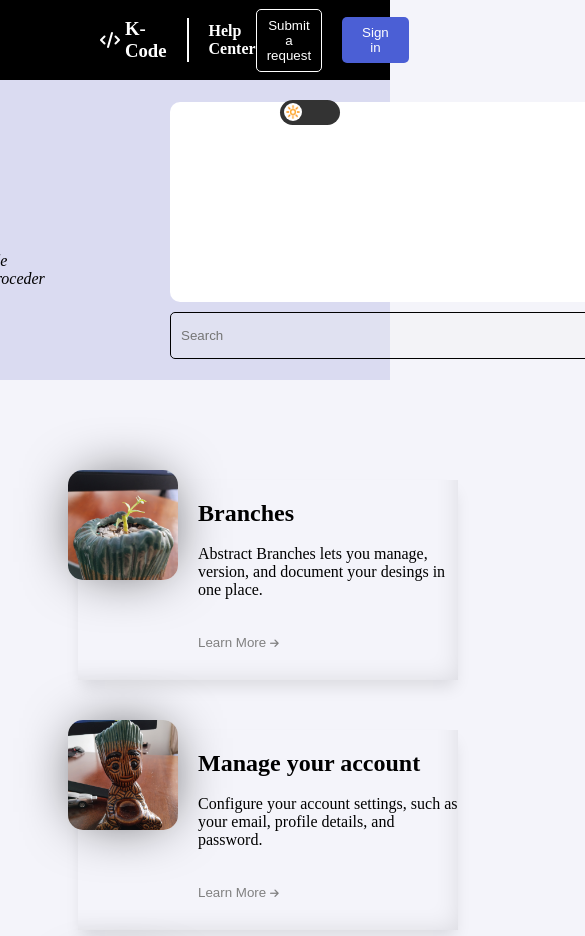
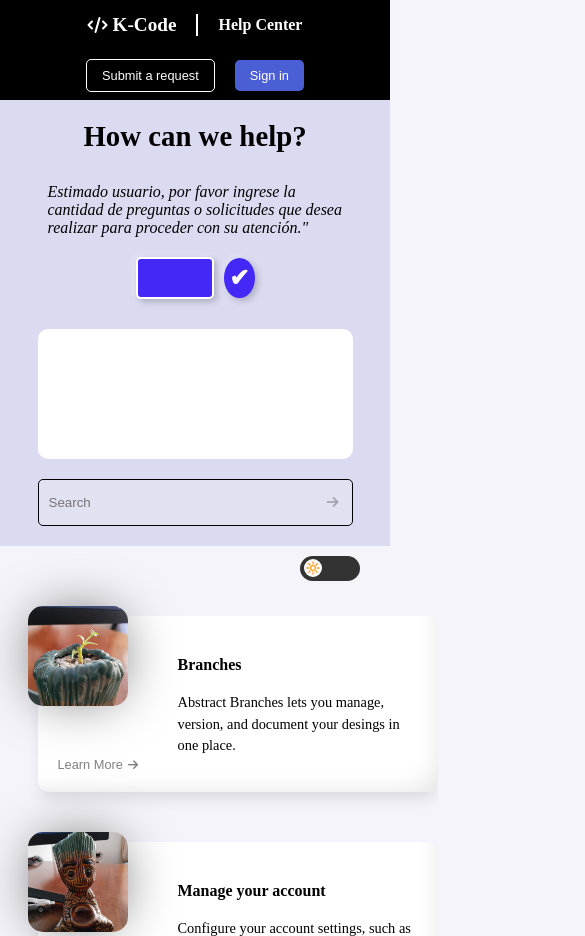
Before and after one commit to kevin0513a/LandingPage, a website: page index.html in a window 390 px wide. Shown: the top 936 px of the page, 585 px wide, since content can reach past the window. Drawn offline with Linux system fonts and the light colour scheme.

Commit message:
Web responsive, muchas modificaciones en el CSS

```diff
--- a/index.html
+++ b/index.html
@@ -19,15 +19,6 @@
 </head>
 
 <body>
-    <!-- Aqui el switch para cambiar de tema -->
-    <div class="container-switch">
-        <label class="toggle" for="switch">
-            <input type="checkbox" id="switch">
-            <span class="slider"></span>
-        </label>
-    </div>
-    <!-- Aqui termina el switch para cambiar de tema <-- -->
-
     <!-- Inicio del header -->
     <header>
         <section class="container-logo-header">
@@ -75,7 +66,14 @@
         </section>
     </div>
     <!-- Fin del title main -->
-
+    <!-- Aqui el switch para cambiar de tema -->
+    <div class="container-switch">
+        <label class="toggle" for="switch">
+            <input type="checkbox" id="switch">
+            <span class="slider"></span>
+        </label>
+    </div>
+    <!-- Aqui termina el switch para cambiar de tema <-- -->
     <!-- inicio del main -->
     <div class="container-main">
         <section class="main">
--- a/styles.css
+++ b/styles.css
@@ -11,7 +11,6 @@
 /* Estilos generales de la Landing Page --> */
 body {
     background-color: #f4f4fa;
-
 }
 
 /* Final de estilos generales <-- */
@@ -19,23 +18,28 @@ body {
 /* Estilos del header --> */
 header {
     display: flex;
+    align-items: center;
     background-color: black;
     width: 100%;
     color: white;
-    height: 80px;
+    height: 100px;
+    padding: 0 30px;
+    /* Añadir padding para espacio */
 }
 
 .container-logo-header {
-    width: 50%;
     display: flex;
     align-items: center;
+    /*verticalmente */
+    justify-content: flex-start;
+    /*horizontalmente */
     gap: 20px;
-    margin-left: 100px;
+    flex: 1;
+    /* Crece para llenar el espacio disponible */
 }
 
 .container-logo {
     display: flex;
-    flex-direction: row;
     align-items: center;
     gap: 5px;
 }
@@ -43,6 +47,8 @@ header {
 .container-logo h1 {
     padding-right: 20px;
     border-right: 2px solid white;
+    font-size: 1.2rem;
+    /* Tamaño relativo */
 }
 
 .container-logo-header p {
@@ -50,48 +56,39 @@ header {
 }
 
 .container-buttons-header {
-    width: 50%;
     display: flex;
     align-items: center;
     justify-content: flex-end;
-    margin-right: 100px;
     gap: 20px;
+    flex: 1;
+}
+
+.container-buttons-header button {
+    padding: 8px 15px;
+    border-radius: 5px;
+    border: none;
+    transition: all ease-in-out .3s;
+    font-size: .8rem;
+    /* Tamaño relativo */
 }
 
 .container-buttons-header button:first-child {
-    padding-left: 10px;
-    padding-right: 10px;
-    padding-top: 8px;
-    padding-bottom: 8px;
-    border-radius: 5px;
-    border: 1px solid white;
     background-color: transparent;
     color: white;
-    transition: all ease-in-out .3s;
+    border: 1px solid white;
 }
 
 .container-buttons-header button:last-child {
-    padding-left: 20px;
-    padding-right: 20px;
-    padding-top: 8px;
-    padding-bottom: 8px;
-    border-radius: 5px;
     background-color: #4b5fd5;
     color: white;
-    border: none;
-    transition: all ease-in-out .3s;
 }
 
 .container-buttons-header button:first-child:hover {
     background-color: #4b5fd5;
-    color: white;
-    border: none;
 }
 
 .container-buttons-header button:last-child:hover {
     background-color: #3a4fbc;
-    color: white;
-    border: none;
 }
 
 /* Final de estilos del header <-- */
@@ -100,12 +97,13 @@ header {
 /* Estilos del título Principal --> */
 .container-main-title {
     display: flex;
-    align-items: center;
+    flex-wrap: wrap;
+    /* Permite que los elementos se envuelvan */
+    align-items: flex-start;
     justify-content: center;
-    flex-direction: row;
-    gap: 100px;
+    gap: 20px;
+    padding: 20px;
     width: 100%;
-    height: 300px;
     background-color: #dadbf1;
 }
 
@@ -115,10 +113,18 @@ header {
     justify-content: center;
     flex-direction: column;
     gap: 20px;
+    flex: 1;
+    /* Ocupa el espacio disponible */
+    max-width: 500px;
+    /* Máximo ancho */
+    min-width: 300px;
+    /* Mínimo ancho para evitar que se reduzca demasiado */
 }
 
 .container-title h1 {
-    font-size: 60px;
+    font-size: clamp(1.8rem, 5vw, 3rem);
+    /* Escala el tamaño del texto */
+    text-align: center;
 }
 
 .container-text {
@@ -126,7 +132,8 @@ header {
     align-items: center;
     justify-content: center;
     flex-direction: column;
-    width: 400px;
+    max-width: 90%;
+    /* Se adapta al tamaño del contenedor */
     padding: 10px;
 }
 
@@ -139,9 +146,11 @@ header {
 }
 
 input[type="number"] {
-    width: 100px;
+    width: 80%;
+    max-width: 150px;
+    /* Máximo tamaño */
     padding: 10px;
-    font-size: 14px;
+    font-size: 1rem;
     color: #fff;
     border: 2px solid #ffffff;
     border-radius: 5px;
@@ -191,10 +200,16 @@ input[type="number"]:hover {
 
 .container-results {
     display: flex;
+    flex-direction: column;
     align-items: center;
     justify-content: center;
-    flex-direction: column;
-    gap: 10px;
+    flex: 1;
+    /* Ocupa el espacio disponible */
+    max-width: 500px;
+    /* Máximo ancho */
+    min-width: 300px;
+    /* Mínimo ancho para evitar que se reduzca demasiado */
+    gap: 20px;
 }
 
 .container-question-show {
@@ -202,41 +217,62 @@ input[type="number"]:hover {
     align-items: center;
     justify-content: center;
     background-color: #FFF;
-    width: 550px;
-    height: 200px;
+    width: 90%;
+    /* Se adapta al ancho del contenedor */
+    max-width: 100%;
+    /* Máximo ancho */
+    min-height: 130px;
+    /* Reduce la altura mínima */
     border-radius: 10px;
+    padding: 20px;
 }
+
 
 .question-show {
     display: flex;
     flex-direction: column;
     justify-content: center;
-    width: 80%;
-    height: 100%;
+    max-width: 100%;
+    /* Limita el ancho al contenedor */
+    max-height: 100%;
+    /* Limita la altura al contenedor */
+    overflow: hidden;
+    /* Asegura que el contenido que exceda el tamaño no se muestre */
+}
+
+.question-show i {
+    word-wrap: break-word;
+    /* Rompe palabras largas para que se ajusten */
+    overflow-wrap: break-word;
+    /* Compatibilidad adicional */
 }
 
 .container-input-search {
     position: relative;
+    width: 90%;
+    /* Se adapta al contenedor padre */
+    max-width: 500px;
+    /* Ancho máximo igual al contenedor blanco */
+    margin: 0 auto;
+    /* Centra el elemento horizontalmente */
 }
 
 .container-input-search input {
-    width: 550px;
-    padding-left: 10px;
-    padding-right: 100px;
-    padding-top: 15px;
-    padding-bottom: 15px;
+    width: 100%;
+    /* Ocupa todo el ancho de su contenedor */
+    padding: 15px 100px 15px 10px;
     border-radius: 5px;
     border: 1px solid black;
-    border: none;
-    border: 1px solid black;
+    outline: none;
 }
+
 
 .container-button-input {
     position: absolute;
     display: flex;
     align-items: center;
     justify-content: center;
-    width: 50px;
+    width: 40px;
     right: 0;
     top: 0;
     height: 100%;
@@ -269,18 +305,20 @@ input[type="number"]:hover {
     display: flex;
     justify-content: center;
     width: 100%;
+    padding: 20px;
+    /* Espaciado interno para mejor apariencia en pantallas pequeñas */
 }
 
 .main {
     display: grid;
-    grid-template-columns: repeat(auto-fill,
-            minmax(380px, 1fr));
-    grid-auto-rows: minmax(200px, auto);
+    grid-template-columns: repeat(auto-fill, minmax(400px, 1fr));
+    /* Más adaptable a pantallas pequeñas */
     gap: 50px;
-    margin-top: 100px;
-    margin-bottom: 100px;
-    width: 60%;
-    justify-content: space-between;
+    /* Reduce el espacio entre tarjetas en pantallas pequeñas */
+    margin: 50px auto;
+    /* Centra el grid verticalmente */
+    width: clamp(90%, 60%, 1200px);
+    /* Limita el ancho para mantenerlo responsive */
 }
 
 .container-card {
@@ -290,11 +328,13 @@ input[type="number"]:hover {
     width: 100%;
     transition: transform 0.3s ease-in-out;
     box-shadow: inset -36px -36px 23px -36px rgba(0, 0, 0, 0.1), 0px 10px 15px -3px rgba(0, 0, 0, 0.1);
+    padding: 20px;
+    border-radius: 10px;
+    background-color: white;
 }
 
 .container-card:hover {
-    transform: scale(1.1);
-    /* Aplica el zoom */
+    transform: scale(1.05);
 }
 
 .container-image-card {
@@ -306,8 +346,8 @@ input[type="number"]:hover {
 
 .image-card {
     display: flex;
-    width: 110px;
-    height: 110px;
+    width: 100px;
+    height: 100px;
     object-fit: cover;
     border-radius: 15px;
     box-shadow: 0px 0px 61px -18px #000;
@@ -315,23 +355,29 @@ input[type="number"]:hover {
 
 .conatiner-info-card {
     width: 100%;
-    height: 80%;
+    text-align: left;
+    /* Asegura alineación adecuada */
 }
 
 .conatiner-info-card h2 {
     margin-top: 20px;
     margin-left: 120px;
+    font-size: clamp(1rem, 2.5vw, 1.5rem);
+    /* Tamaño de fuente adaptable */
 }
 
 .conatiner-info-card p {
     margin-left: 120px;
+    font-size: clamp(0.9rem, 2vw, 1rem);
+    /* Fuente adaptable */
+    line-height: 1.5;
 }
 
 .container-button-card {
     display: flex;
-    gap: 5px;
-    height: 20%;
-    margin-bottom: 20px;
+    align-items: center;
+    justify-content: flex-start;
+    margin-top: auto;
 }
 
 .button-card {
@@ -339,101 +385,123 @@ input[type="number"]:hover {
     color: gray;
     border: none;
     cursor: pointer;
-    margin-left: 120px;
-    transition: all ease-in-out .2s;
+    font-size: clamp(0.8rem, 2vw, 1rem);
+    /* Fuente adaptable */
+    transition: all ease-in-out 0.2s;
+    display: flex;
+    align-items: center;
+    gap: 5px;
 }
 
 .button-card:hover {
-    color: #000;
+    color: black;
     border-bottom: 1px solid black;
 }
 
 .button-card i {
     color: gray;
-    font-size: 10px;
+    font-size: 0.9em;
+    transition: color 0.2s ease-in-out;
 }
 
 .button-card i:hover {
-    color: #000;
+    color: black;
 }
+
 /* Fin Estilos del título Principal --> */
 
 
 /* Estilos Footer --> */
 footer {
     background-color: #000;
-    height: 350px;
+    height: auto;
+    /* Permitimos que el footer se ajuste según el contenido */
     box-shadow: 0px -23px 29px 4px rgba(0, 0, 0, 0.1), 0px 10px 15px -3px rgba(0, 0, 0, 0.1);
+    padding: 20px 0;
 }
 
 .container-footer {
     width: 100%;
-    height: 100%;
     display: flex;
-    align-items: center;
-    justify-content: center;
-    flex-direction: row;
+    flex-wrap: wrap;
+    /* Permite que los elementos se acomoden en varias filas */
+    justify-content: space-between;
+    align-items: flex-start;
+    /* Alineamos al principio */
+    padding: 0 20px;
+    /* Añadimos algo de espacio horizontal */
 }
 
 .section-footer {
-    /* 17.5% * 4 = 70% */
-    width: 17.5%;
-    height: 100%;
+    flex: 1 1 200px;
+    /* Permite que cada sección ocupe al menos 200px y crezca según el espacio disponible */
     color: white;
+    padding: 20px;
+    /* Añadimos algo de espacio dentro de cada sección */
+    box-sizing: border-box;
+    /* Asegura que el padding no afecte el ancho total */
 }
 
 .section-footer h2 {
-    margin-top: 30px
+    margin-top: 20px;
 }
 
 .section-footer h2,
 .section-footer p,
 .section-footer ul li {
-    margin-left: 40px;
+    margin-left: 0;
+    /* Eliminamos el margen izquierdo innecesario */
 }
 
 li {
     list-style-type: none;
-}
-
-li:first-child {
-    margin-top: 20px;
+    margin-top: 10px;
+    /* Añadimos un poco de espacio entre los elementos de la lista */
 }
 
 .container-footer article:last-child {
+    flex: 1 1 100%;
+    /* Ocupa el 100% del ancho en pantallas pequeñas */
     display: flex;
     justify-content: center;
-    /* 100% - 70% = 30% */
-    width: 30%;
-    height: 100%;
-    color: white;
+    align-items: center;
     position: relative;
+    padding: 20px 0;
+    /* Añadimos relleno vertical para evitar que se monte */
 }
 
 .container-footer article:last-child div {
-    position: absolute;
-    bottom: 0;
-    margin-bottom: 40px;
+    position: relative;
+    /* Ajustamos la posición para evitar solapamientos */
+    text-align: center;
+    /* Centra el contenido */
+    z-index: 1;
+    /* Aseguramos que este contenido esté por encima de otros */
 }
 
 .container-copy-icon {
     display: flex;
+    justify-content: center;
     gap: 5px;
+    color: white;
 }
 
+.container-copy-icon i {
+    color: white;
+}
 /* Fin de estilos Footer --> */
 
 /* Estilos del modo oscuro --> */
 .container-switch {
     position: absolute;
     right: 0;
-    margin-top: 100px;
-    margin-right: 50px;
+    margin-top: 10px;
+    margin-right: 30px;
 }
 
 .dark-body {
     background-color: rgb(29, 33, 40);
-    color: white;
+    color: #fff;
     transition: all ease-in-out 1.1s;
 }
 
@@ -444,14 +512,33 @@ li:first-child {
 }
 
 .dark-button {
-    color: white;
+    color: #fff;
+    /* Forzado en caso de conflicto */
     transition: all ease-in-out .5s;
 }
 
 .dark-button:hover {
+    color: white !important;
+    border-bottom: 1px solid white !important;
+}
+
+.dark-container-card {
+    background-color: rgb(47, 52, 67);
+    /* Fondo oscuro */
     color: white;
-    border-bottom: 1px solid white;
+    /* Texto claro */
+    box-shadow: inset -36px -36px 23px -36px rgba(255, 255, 255, 0.1),
+        0px 10px 15px -3px rgba(255, 255, 255, 0.1);
+    transition: all ease-in-out .5s;
 }
+
+.dark-container-card:hover {
+    transform: scale(1.05);
+    /* Animación al hacer hover */
+    box-shadow: 0px 10px 20px rgba(255, 255, 255, 0.2);
+    /* Sombra más clara */
+}
+
 
 /* Fin de estilos del modo oscuro <--  */
 
@@ -518,3 +605,11 @@ input:checked+.slider:before {
     color: gray;
     text-align: center;
 }
+
+/* Móviles (pantallas pequeñas) */
+@media (max-width: 600px) {
+    header {
+        display: flex;
+        flex-direction: column;
+    }
+}
```
Also changed, not shown: app.js (+8 -1 lines).
